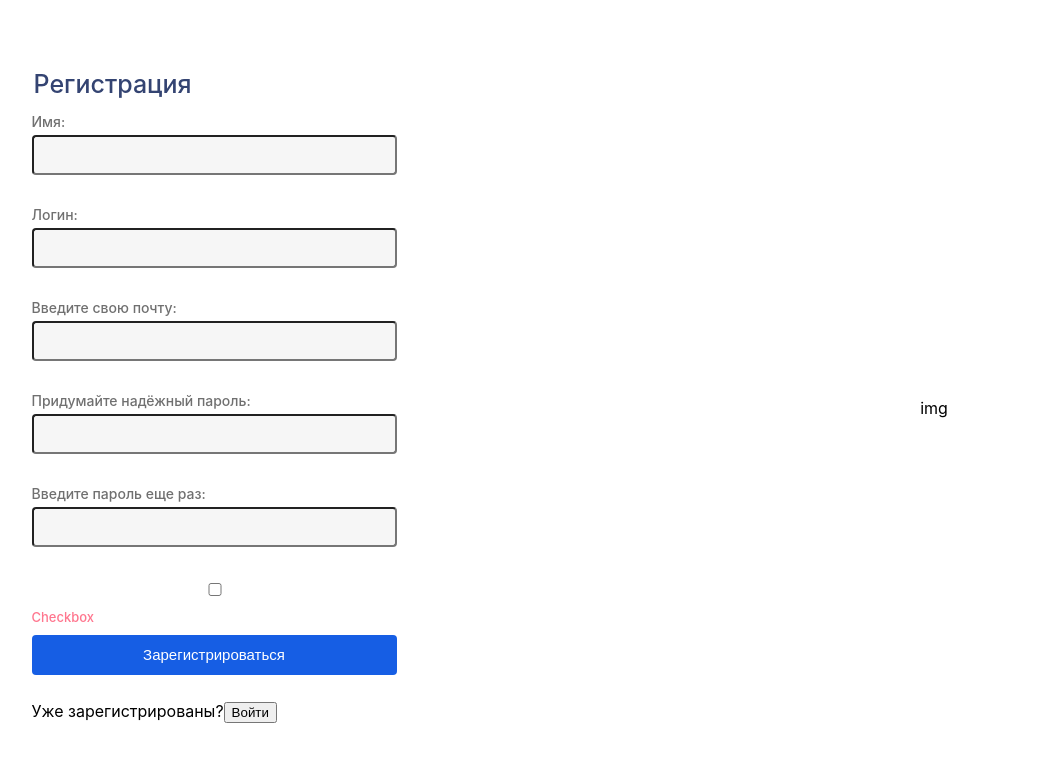
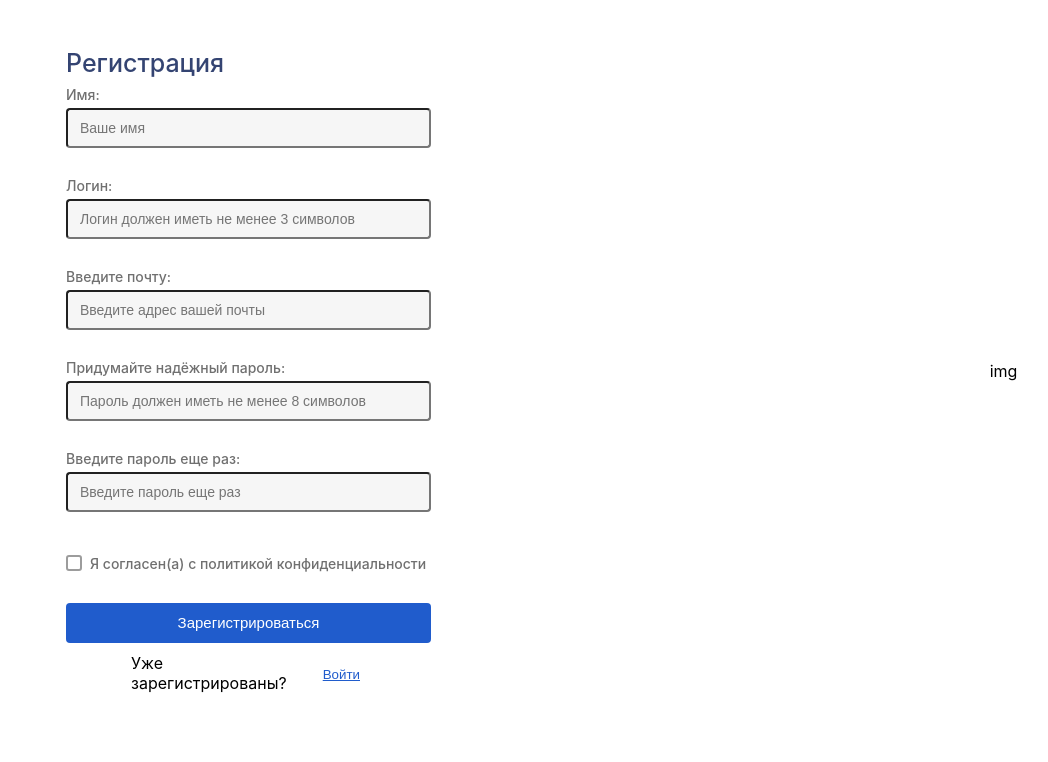
Before and after one commit to glebandrew/recipe-app, a React (Create React App) app: page /signup in a window 1280 px wide. Shown: the top 762 px of the page, without its empty margins (97-1145 px from the left). Built offline with nearby package versions, Linux system fonts and the light colour scheme.

Commit message:
add validate SignUp form

```diff
--- a/src/SignIn.tsx
+++ b/src/SignIn.tsx
@@ -33,14 +33,12 @@ useEffect(() => {
 
 
   const onSubmit = (data: SetStateAction<{}>) => {
-    setDataPost(data)
-    setSignInStatus((signInStatus) => !signInStatus)
-    redirect('/')
+  setDataPost(data)
+  setSignInStatus((signInStatus) => !signInStatus)
+  redirect('/')
   }
 
-  const handleOnSingUp = () => {
-    redirect('/signup')
-  }
+  const handleOnSingUp = () => redirect('/signup')
 
   return (
     <div className="form">
--- a/src/SignUp.tsx
+++ b/src/SignUp.tsx
@@ -1,20 +1,35 @@
-import { useState, useEffect, SetStateAction } from "react";
+import { useState, useEffect, SetStateAction, FC } from "react";
 import { useForm } from "react-hook-form";
 import { useNavigate } from "react-router-dom";
 import axios from "axios";
+import * as Yup from 'yup'
+import { yupResolver } from '@hookform/resolvers/yup'
 import styled from 'styled-components'
 
+interface FormInputs {
+	name: string,
+	login: string,
+	email: string,
+	password: string,
+	passwordAgain: string,
+	checkbox: boolean
+}
 
-export const SignUp = () => {
+export const SignUp:FC = () => {
     const [dataPost, setDataPost] = useState({})
     const [signUpStatus, setSignUpStatus] = useState(false)
     const redirect = useNavigate()
-    const {
-        register,
-        handleSubmit,
-        formState: { errors }
-    } = useForm();
 
+	const formShema = Yup.object().shape({
+		name: Yup.string().required('Введите имя').max(30, 'Слишком длинное имя'),
+		login: Yup.string().required('Введите логин').min(3, 'Логин должен иметь не менее 3 символов'),
+		email: Yup.string().required('Введите почту').email('Адрес электронной почты должен быть действительным'),
+		password: Yup.string().required('Введите пароль').min(8, 'Пароль должен иметь не менее 8 символов'),
+		passwordAgain: Yup.string().required('Введите пароль').oneOf([Yup.ref('password')], 'Пароли не совпадают'),
+		checkbox: Yup.bool().oneOf([true], 'Вы не согласились!')
+	})
+
+    const { register, handleSubmit, formState: { errors }, reset } = useForm<FormInputs>({resolver: yupResolver(formShema)})
 
 	useEffect(() => {
 		if (signUpStatus) {
@@ -34,80 +49,64 @@ export const SignUp = () => {
 		}
 	},[dataPost, signUpStatus])
 
-
 	const onSubmit = (data: SetStateAction<{}>) => {
 		setDataPost(data)
 		setSignUpStatus((signUpStatus) => !signUpStatus)
+		reset()
 		redirect('/')
 	}
-	const redirectSignIn = () => {
-		redirect('/signin')
-	}
+	const redirectSignIn = () => redirect('/signin')
 
 	return (
 		<Container>
-			<Register>
 			<Form onSubmit={handleSubmit(onSubmit)}>
 				<Field>
 					<Legend>Регистрация</Legend>
 
 					<Label>
 						Имя:
-							<Input {...register("name", {
-									required: true
-								})}
-							/>
+						<Input type={"text"} placeholder={"Ваше имя"} {...register("name")} />
 					</Label>
-						<ErrorBlock>{errors?.name && <Error>Введите имя</Error>}</ErrorBlock>
+					<Error>{errors.name?.message}</Error>
 
 					<Label>
 						Логин:
-							<Input {...register("login", {
-									required: true
-								})}
-							/>
+						<Input type={"text"} placeholder={"Логин должен иметь не менее 3 символов"} {...register("login")} />
 					</Label>
-						<ErrorBlock>{errors?.login && <Error>Введите логин</Error>}</ErrorBlock>
+					<Error>{errors.login?.message}</Error>
 
 					<Label>
-							Введите свою почту:
-							<Input {...register("email", {
-									required: true
-								})}
-							 />
+						Введите почту:
+						<Input type={"email"} placeholder={"Введите адрес вашей почты"} {...register("email")} />
 					</Label>
-						<ErrorBlock>{errors?.email && <Error>Введите свою почту</Error>}</ErrorBlock>
+					<Error>{errors.email?.message}</Error>
 
 					<Label>
 						Придумайте надёжный пароль:
-							<Input {...register("password", {
-									required: true
-								})}
-							/>
+						<Input type={"password"} placeholder={"Пароль должен иметь не менее 8 символов"} {...register("password")} />
 					</Label>
-						<ErrorBlock>{errors?.password && <Error>Введите пароль</Error>}</ErrorBlock>
+					<Error>{errors.password?.message}</Error>
 
 					<Label>
 						Введите пароль еще раз:
-							<Input {...register("passwordAgain", {
-									required: true
-								})}
-							/>
+						<Input type={"password"} placeholder={"Введите пароль еще раз"} {...register("passwordAgain")} />
 					</Label>
-						<ErrorBlock>{errors?.passwordAgain && <Error>Введите пароль</Error>}</ErrorBlock>
+					<Error>{errors.passwordAgain?.message}</Error>
 
-						<input type={'checkbox'}/>
-						<ErrorBlock><Error>Checkbox</Error></ErrorBlock>
+					<CheckboxContainer>
+						Я согласен(а) с политикой конфиденциальности
+						<Checkbox {...register("checkbox")} type="checkbox" />
+						<CheckMark></CheckMark>
+						<CheckErrorMessage>{errors.checkbox?.message}</CheckErrorMessage>
+					</CheckboxContainer>
 
 					<ButtonSubmit type={"submit"}>Зарегистрироваться</ButtonSubmit>
-						<footer>
+					<Footer>
 						Уже зарегистрированы?
-							<button onClick={redirectSignIn}>Войти</button>
-						</footer>
+						<ButtonSignIn onClick={redirectSignIn}>Войти</ButtonSignIn>
+					</Footer>
 				</Field>
-
 			</Form>
-			</Register>
 			<ImgBlock>
 				<div>img</div>
 			</ImgBlock>
@@ -116,33 +115,36 @@ export const SignUp = () => {
 }
 
 const Container = styled.div`
-	height: 100vh;
-	width: 100vw;
+	padding: 40px 0 0 0;
 	display: grid;
-	grid-template-columns: 606px 834px;
+	grid-template-columns: 675px 835px;
     background: #FFFFFF;
     align-items: center;
     justify-items: center;
-`
-const Register = styled.div`
-	box-sizing: border-box;
-    padding: 0px 220px;
 `
 const ImgBlock = styled.div`
 
 `
 const Field = styled.fieldset`
 	display: grid;
-	grid-template-rows: 80px 13px 80px 13px 80px 13px 80px 13px 80px 13px 40px 13px 65px 50px;
+	grid-template-rows: 78px 13px 78px 13px 78px 13px 78px 13px 78px 13px 60px 60px 40px;
 	align-items: center;
 	border: none;
+	margin: 0;
+    padding: 0;
 `
 const Legend = styled.legend`
+	margin: 0;
+	padding: 0;
 	font-weight: 500;
 	font-size: 25px;
     color: #344472;
 `
-const Form = styled.form``
+const Form = styled.form`
+	box-sizing: border-box;
+    padding: 0px 220px;
+	margin: 0;
+`
 const Label = styled.label`
     font-weight: 500;
     font-size: 14px;
@@ -153,7 +155,6 @@ const Error = styled.span`
 	font-size: 13px;
 	color: #FF768E;
 `
-const ErrorBlock = styled.div``
 const Input = styled.input`
 	margin-top: 5px;
 	background: #F6F6F6;
@@ -169,22 +170,108 @@ const Input = styled.input`
 const ButtonSubmit = styled.button`
 	width: 365px;
 	height: 40px;
-	background: #165ee4;
+	background: #205ccc;
 	border-radius: 4px;
 	font-weight: 500;
 	font-size: 15px;
 	line-height: 24px;
 	text-align: center;
-	color: #FFFFFF;
+	transition: 0.3s all;
+	color: #FFF;
 	border: none;
+	cursor: pointer;
 	:hover {
-		background: #FF5761;
+		background: #002569;
 	}
 	:active {
-		background: #C60E2E;
-	}
-	:disabled {
-		background: #F6F6F6;
-		color: #D1D1D1;
+		background: #002569;
+		color: #FFF;
+		transform: translateY(3px);
+		opacity: 0.8;
 	}
 `
+const Footer = styled.footer`
+	padding: 0 65px;
+	display: flex;
+	justify-content: space-between;
+`
+const ButtonSignIn = styled.button`
+	margin-top: 3px;
+	border: none;
+	cursor: pointer;
+	background: #FFFFFF;
+	text-decoration: underline;
+	transition: 0.3s all;
+	color: #205ccc;
+	:hover {
+		color: #002569;
+	}
+`
+const Checkbox = styled.input`
+	position: absolute;
+    opacity: 0;
+    cursor: pointer;
+    height: 0;
+    width: 0;
+`
+const CheckMark = styled.span`
+	position: absolute;
+	top: 3px;
+	left: 0;
+	height: 12px;
+	width: 12px;
+	background-color: #fff;
+	border: solid 2px #9C9C9C;
+	border-radius: 3px;
+	:after {
+		content: "";
+		position: absolute;
+	}
+`
+const CheckboxContainer = styled.label`
+	position: relative;
+	padding-left: 24px;
+	cursor: pointer;
+	-webkit-user-select: none;
+	-moz-user-select: none;
+	-ms-user-select: none;
+	user-select: none;
+	font-weight: 500;
+	font-size: 14px;
+	line-height: 23px;
+	color: #707070;
+	${Checkbox}:checked ~ ${CheckMark} {
+		background-color: #E4163A;
+		border: solid 2px #E4163A;
+	}
+	${Checkbox}:disabled ~ ${CheckMark} {
+		background-color: #F6F6F6;
+		border: solid 2px #D1D1D1;
+   	}
+	${Checkbox}:disabled:checked ~ .checkmark {
+    	background-color: #D1D1D1;
+    	border: solid 2px #D1D1D1;
+   	}
+	:hover input ~ ${CheckMark} {
+		border: solid 2px #E4163A;
+	}
+	${CheckMark}:after {
+		left: 3.5px;
+		top: 0.5px;
+		width: 3px;
+		height: 7px;
+		border: solid white;
+		border-width: 0 2px 2px 0;
+		-webkit-transform: rotate(45deg);
+		-ms-transform: rotate(45deg);
+		transform: rotate(45deg);
+	}
+`
+const CheckErrorMessage = styled.span`
+	position: absolute;
+	bottom: -20px;
+	left: 0px;
+	font-weight: 500;
+	font-size: 12px;
+	color: #FF768E;
+`
```
Lines whose indentation alone changed are shown as unchanged.
